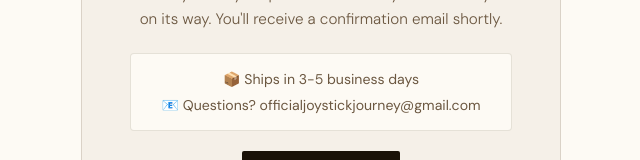
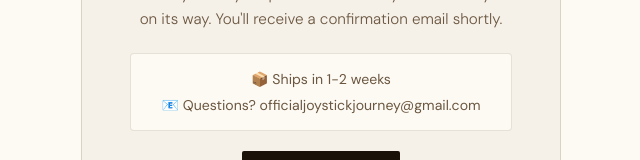
Before and after one commit to arhanlev/joystick-journey-public, a Next.js app: page /success in a window 1280 px wide. Shown: the part 389-549 px from the top of the page, without its empty margins (319-959 px from the left). Built offline with nearby package versions, Linux system fonts and the light colour scheme; a web font is replaced by a local one.

Commit message:
fixed success page

```diff
--- a/app/success/page.js
+++ b/app/success/page.js
@@ -11,7 +11,7 @@ export default function SuccessPage() {
           Thank you for your purchase! Your Joystick Journey is on its way. You'll receive a confirmation email shortly.
         </p>
         <div className={styles.info}>
-          <p>📦 Ships in 3-5 business days</p>
+          <p>📦 Ships in 1-2 weeks</p>
           <p>📧 Questions? officialjoystickjourney@gmail.com</p>
         </div>
         <Link href="/" className={styles.btn}>Back to Home</Link>
```
